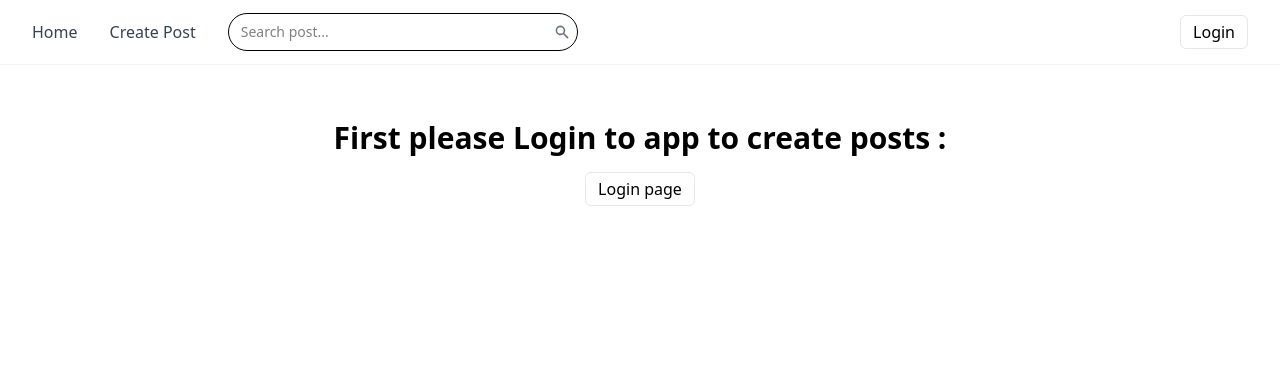
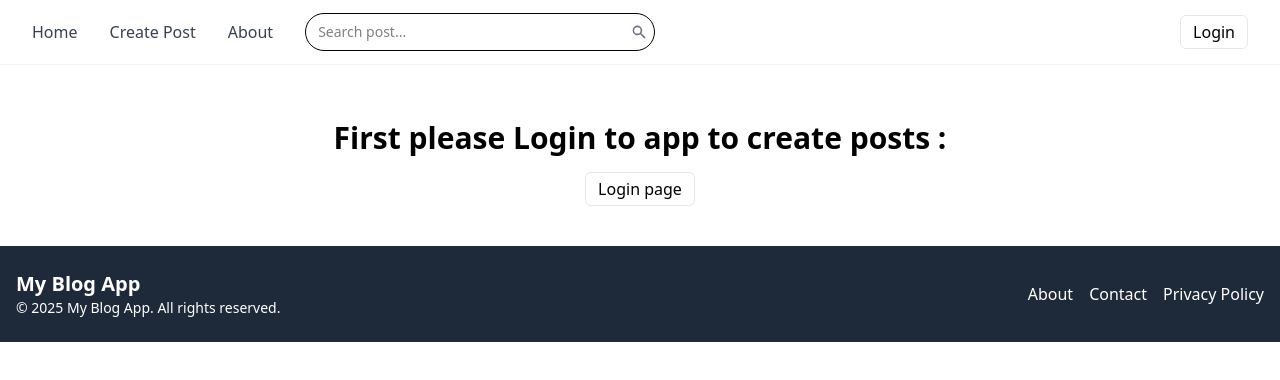
Before and after one commit to mirwais-sanaie/Blog-app, a React (Vite) app: page /createpost in a window 1280 px wide. Shown: the top 380 px of the page. Built offline with nearby package versions, Linux system fonts and the light colour scheme; no server answers.

Commit message:
Footer added.

```diff
--- a/src/App.jsx
+++ b/src/App.jsx
@@ -4,6 +4,7 @@ import Home from "./pages/Home";
 import CreatePost from "./pages/CreatePost";
 import Login from "./pages/Login";
 import { PostsProvider } from "./context/CreatePostProv";
+import About from "./pages/About";
 
 function App() {
   return (
@@ -12,6 +13,7 @@ function App() {
         <Route index element={<Home />} />
         <Route path="createpost" element={<CreatePost />} />
         <Route path="login" element={<Login />} />
+        <Route path="about" element={<About />} />
         <Route path="*" element={<h1>Page not found</h1>} />
       </Routes>
     </PostsProvider>
--- a/src/components/Navigation.jsx
+++ b/src/components/Navigation.jsx
@@ -25,8 +25,14 @@ const Navigation = () => {
             >
               Create Post
             </NavLink>
+            <NavLink
+              to="/about"
+              className="text-gray-700 hover:text-gray-900 transition-colors duration-200 font-medium"
+            >
+              About
+            </NavLink>
 
-            <div className="relative w-[350px]">
+            <div className="relative w-[350px] hidden lg:flex">
               <input
                 type="text"
                 placeholder="Search post..."
@@ -53,7 +59,7 @@ const Navigation = () => {
           <div className="absolute right-0">
             {isAuth ? (
               <div className="flex space-x-3">
-                <div className="flex space-x-2 items-center text-sm text-stone-900">
+                <div className="flex space-x-0.5 sm:space-x-1 items-center text-sm text-stone-900">
                   <span>
                     {user?.photoURL && (
                       <img
@@ -63,7 +69,9 @@ const Navigation = () => {
                       />
                     )}
                   </span>
-                  <span>{user?.displayName}</span>
+                  <span className="text-xs sm:text-base">
+                    {user?.displayName}
+                  </span>
                 </div>
                 <button
                   onClick={() => handleSignOut()}
--- /dev/null
+++ b/src/pages/About.jsx
@@ -0,0 +1,43 @@
+import Navigation from "../components/Navigation";
+import Footer from "./Footer";
+
+function About() {
+  return (
+    <div>
+      <Navigation />
+      <div className="container mt-15 mx-auto px-4 py-10">
+        <h1 className="mb-12 font-WorkSans font-WorkSans font-semibold text-center text-4xl text-[#364153]">
+          About Us
+        </h1>
+        <div className="flex flex-col md:flex-row items-center justify-center space-y-6 md:space-y-0 md:space-x-10">
+          {/* Image Section */}
+          <div className="w-full md:w-1/2">
+            <img
+              src="../../public/about.webp"
+              alt="About Us"
+              className="rounded-lg shadow-lg w-full h-auto"
+            />
+          </div>
+
+          {/* Text Section */}
+          <div className="w-full md:w-1/2">
+            <p className="text-lg text-gray-700 leading-relaxed">
+              Welcome to <span className="font-semibold">My Blog App</span>, a
+              platform where you can share your thoughts, ideas, and experiences
+              with the world. Our mission is to create a community of passionate
+              writers and readers who inspire and learn from each other.
+            </p>
+            <p className="text-lg text-gray-700 leading-relaxed mt-4">
+              Whether you&lsquo;re here to write your own posts or explore the
+              creativity of others, we hope you find this space engaging and
+              inspiring. Join us today and start sharing your story!
+            </p>
+          </div>
+        </div>
+      </div>
+      <Footer /> {/* Add the Footer */}
+    </div>
+  );
+}
+
+export default About;
--- a/src/pages/CreatePost.jsx
+++ b/src/pages/CreatePost.jsx
@@ -1,9 +1,10 @@
 import Navigation from "../components/Navigation";
-import { Link } from "react-router-dom";
 import { useAuthContext } from "../context/FireAuthContext";
 import { usePostsContext } from "../context/CreatePostProv";
 import Loader from "./Loader";
 import { useState } from "react";
+import SecureCreatePost from "./SecureCreatePost";
+import Footer from "./Footer";
 
 function CreatePost() {
   const { isAuth } = useAuthContext();
@@ -55,7 +56,7 @@ function CreatePost() {
                       value={title}
                       onChange={(e) => setTitle(e.target.value)}
                       placeholder="Enter your title"
-                      className="w-full px-4 py-2 border border-gray-300 rounded-md focus:ring-2 focus:ring-blue-500 focus:border-blue-500 transition duration-200"
+                      className="w-full px-4 py-2 border border-gray-300 rounded-md focus:ring-2 focus:ring-gray-500 focus:border-gray-500 transition duration-200"
                     />
                   </div>
 
@@ -68,7 +69,7 @@ function CreatePost() {
                       value={content}
                       onChange={(e) => setContent(e.target.value)}
                       placeholder="Write your message here..."
-                      className="w-full px-4 py-2 border border-gray-300 rounded-md focus:ring-2 focus:ring-blue-500 focus:border-blue-500 transition duration-200"
+                      className="w-full px-4 py-2 border border-gray-300 rounded-md focus:ring-2 focus:ring-gray-500 focus:border-gray-500 transition duration-200"
                     />
                   </div>
 
@@ -105,7 +106,7 @@ function CreatePost() {
 
                   <button
                     type="submit"
-                    className="w-full bg-blue-600 text-white py-2 px-4 rounded-md hover:bg-blue-700 focus:outline-none focus:ring-2 focus:ring-blue-500 focus:ring-offset-2 transform hover:scale-[1.02] transition-all duration-200"
+                    className="w-full bg-[#364153] text-white py-2 px-4 rounded-md focus:outline-none focus:ring-2 focus:ring-gray-500 focus:ring-offset-2 transform hover:scale-[1.02] transition-all duration-200"
                   >
                     Submit Feedback
                   </button>
@@ -115,15 +116,10 @@ function CreatePost() {
           </div>
         </div>
       ) : (
-        <div className="mt-30 text-center">
-          <h1 className="text-3xl font-bold mb-4">
-            First please Login to app to create posts :
-          </h1>
-          <button className="transition-all px-3 py-1 duration-200 hover:bg-gray-100 border border-gray-200 rounded-md">
-            <Link to={"/login"}>Login page</Link>
-          </button>
-        </div>
+        <SecureCreatePost />
       )}
+
+      <Footer />
     </div>
   );
 }
--- /dev/null
+++ b/src/pages/Footer.jsx
@@ -0,0 +1,38 @@
+import { Link } from "react-router-dom";
+
+function Footer() {
+  return (
+    <footer className="bg-gray-800 text-white py-6 mt-10">
+      <div className="container mx-auto px-4">
+        <div className="flex flex-col md:flex-row justify-between items-center">
+          <div className="text-center md:text-left mb-4 md:mb-0">
+            <h3 className="text-xl font-bold">My Blog App</h3>
+            <p className="text-sm">© 2025 My Blog App. All rights reserved.</p>
+          </div>
+          <div className="flex space-x-4">
+            <Link
+              to="/about"
+              className="hover:text-gray-400 transition duration-200"
+            >
+              About
+            </Link>
+            <Link
+              to="/contact"
+              className="hover:text-gray-400 transition duration-200"
+            >
+              Contact
+            </Link>
+            <Link
+              to="/privacy"
+              className="hover:text-gray-400 transition duration-200"
+            >
+              Privacy Policy
+            </Link>
+          </div>
+        </div>
+      </div>
+    </footer>
+  );
+}
+
+export default Footer;
--- a/src/pages/Home.jsx
+++ b/src/pages/Home.jsx
@@ -6,6 +6,7 @@ import Post from "./Post";
 import Loader from "./Loader";
 import Notification from "../components/Notification";
 import { useAuthContext } from "../context/FireAuthContext";
+import Footer from "./Footer";
 
 function Home() {
   const { posts, setPosts, collectionDb, isLoading, setIsLoading } =
@@ -53,7 +54,7 @@ function Home() {
         {isLoading ? (
           <Loader />
         ) : (
-          <ul className="grid grid-cols-1 sm:grid-cols-2 lg:grid-cols-4 gap-5 mt-10">
+          <ul className="grid grid-cols-1 sm:grid-cols-2 lg:grid-cols-4 gap-5 mt-10 mx-3">
             {posts.length > 0 ? (
               posts.map((post) => <Post post={post} key={post.id} />)
             ) : (
@@ -62,6 +63,8 @@ function Home() {
           </ul>
         )}
       </div>
+
+      <Footer />
     </div>
   );
 }
--- /dev/null
+++ b/src/pages/SecureCreatePost.jsx
@@ -0,0 +1,16 @@
+import { Link } from "react-router-dom";
+
+function SecureCreatePost() {
+  return (
+    <div className="mt-30 text-center">
+      <h1 className="text-3xl font-bold mb-4">
+        First please Login to app to create posts :
+      </h1>
+      <button className="transition-all px-3 py-1 duration-200 hover:bg-gray-100 border border-gray-200 rounded-md">
+        <Link to={"/login"}>Login page</Link>
+      </button>
+    </div>
+  );
+}
+
+export default SecureCreatePost;
```
Also changed, not shown: public/about.webp (added).
